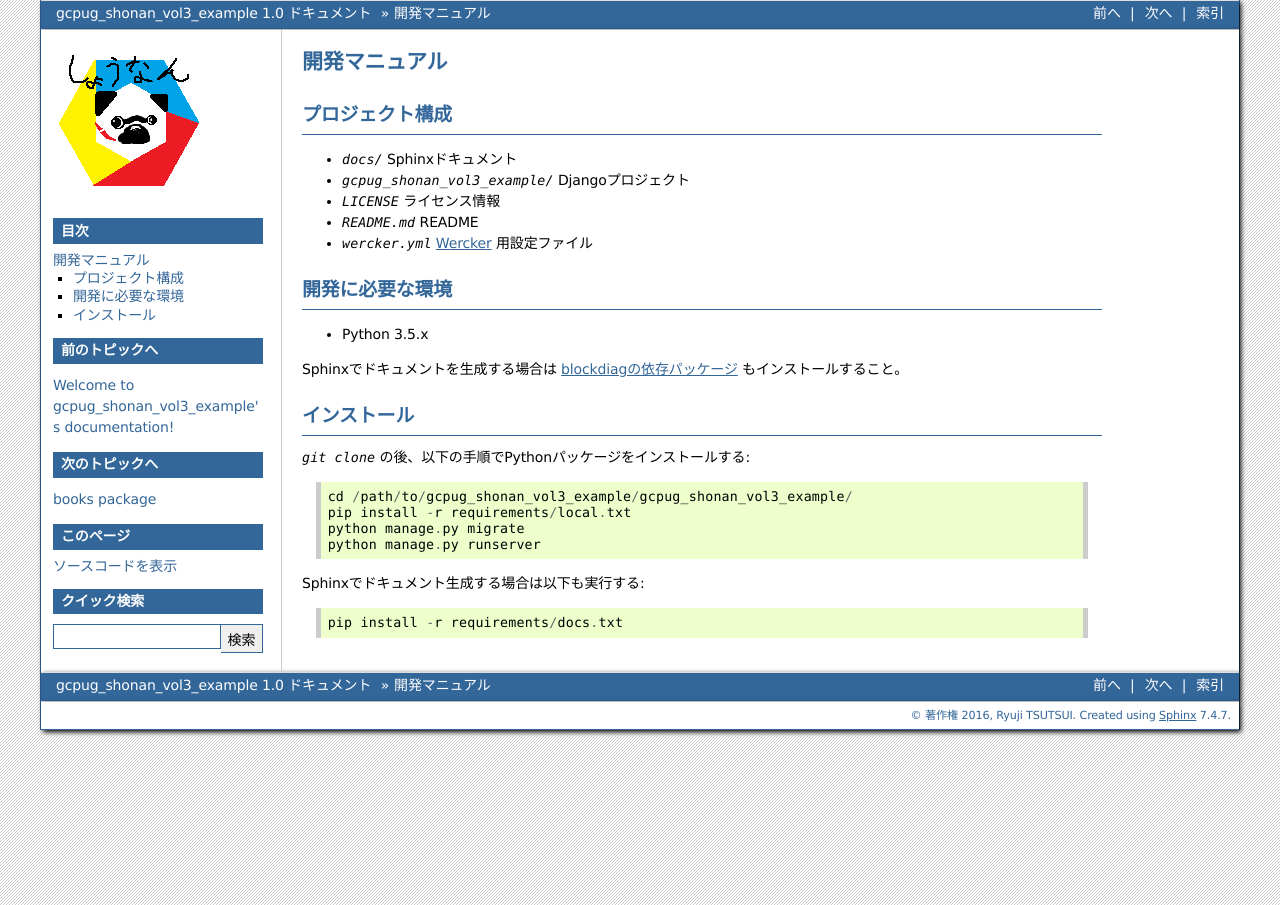
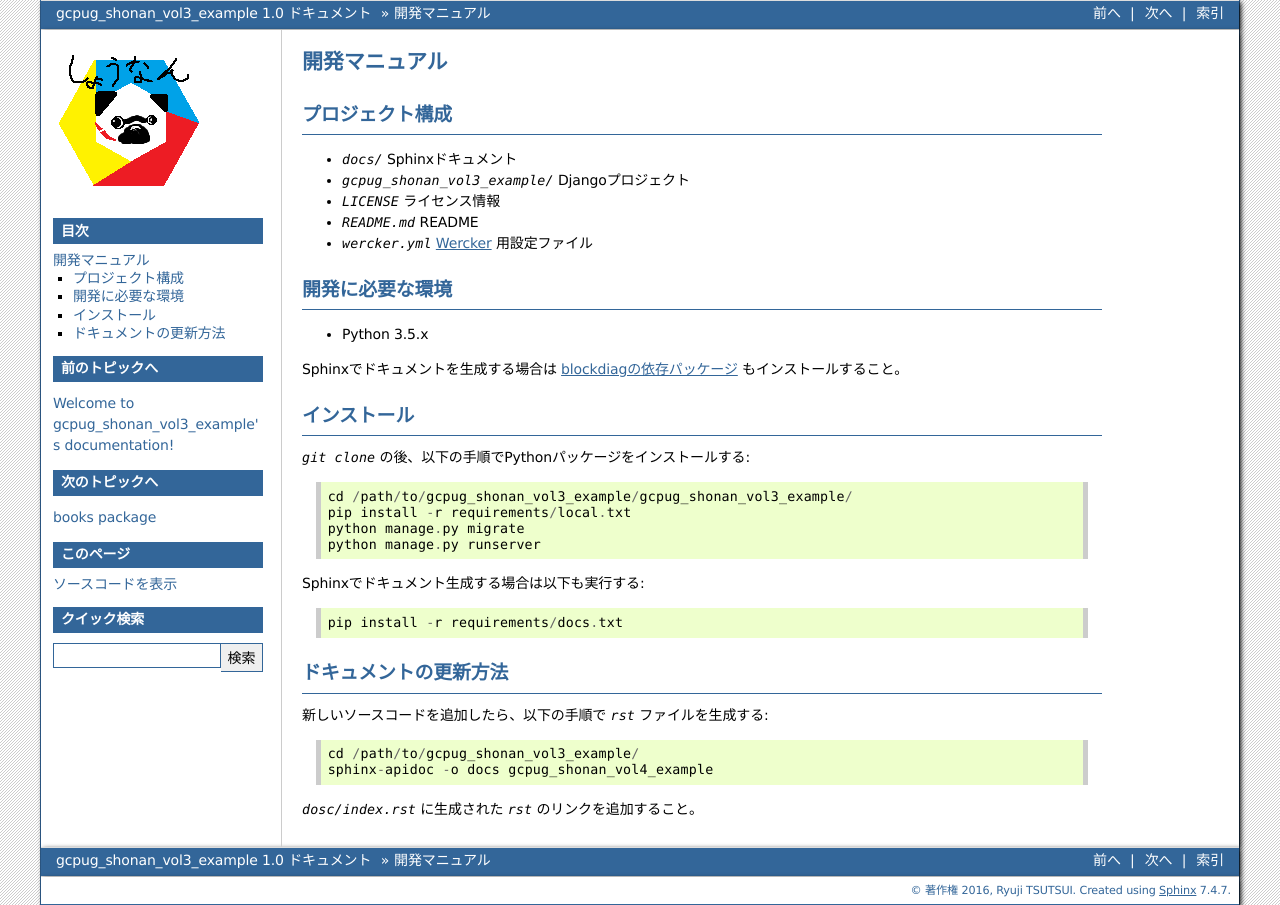
Before and after one commit to ryu22e/gcpug_shonan_vol3_example, a Sphinx documentation site: the page built from docs/dev_manual.rst, in a window 1280 px wide. Built offline with Sphinx 7.4.7, drawn with Linux system fonts in a browser that asks for light colours.

Commit message:
Update development manual

```diff
--- a/docs/dev_manual.rst
+++ b/docs/dev_manual.rst
@@ -30,3 +30,13 @@ Sphinxでドキュメントを生成する場合は `blockdiagの依存パッケ
 Sphinxでドキュメント生成する場合は以下も実行する::
 
     pip install -r requirements/docs.txt
+
+ドキュメントの更新方法
+----------------------
+
+新しいソースコードを追加したら、以下の手順で `rst` ファイルを生成する::
+
+    cd /path/to/gcpug_shonan_vol3_example/
+    sphinx-apidoc -o docs gcpug_shonan_vol4_example
+
+`dosc/index.rst` に生成された `rst` のリンクを追加すること。
```
